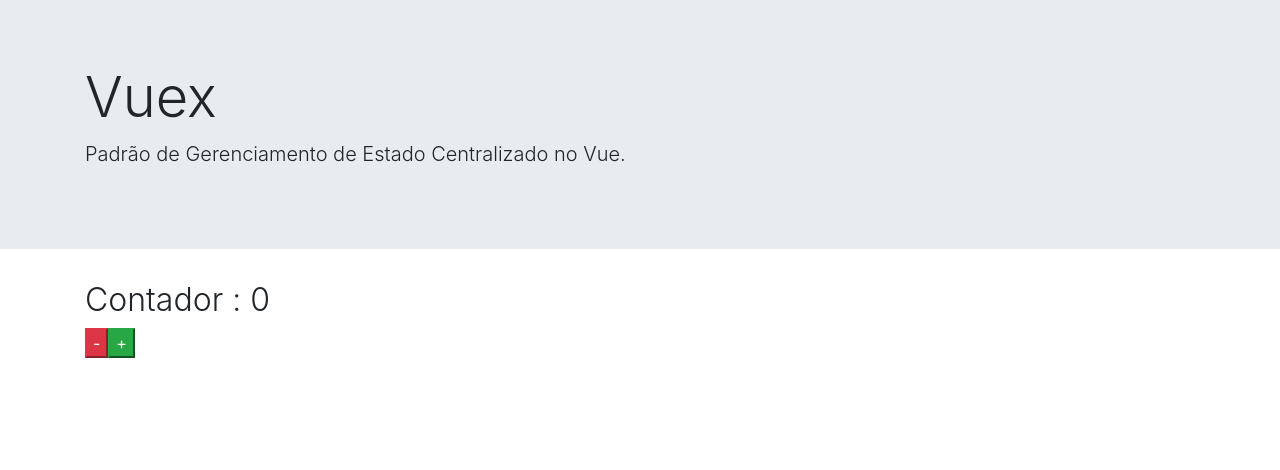
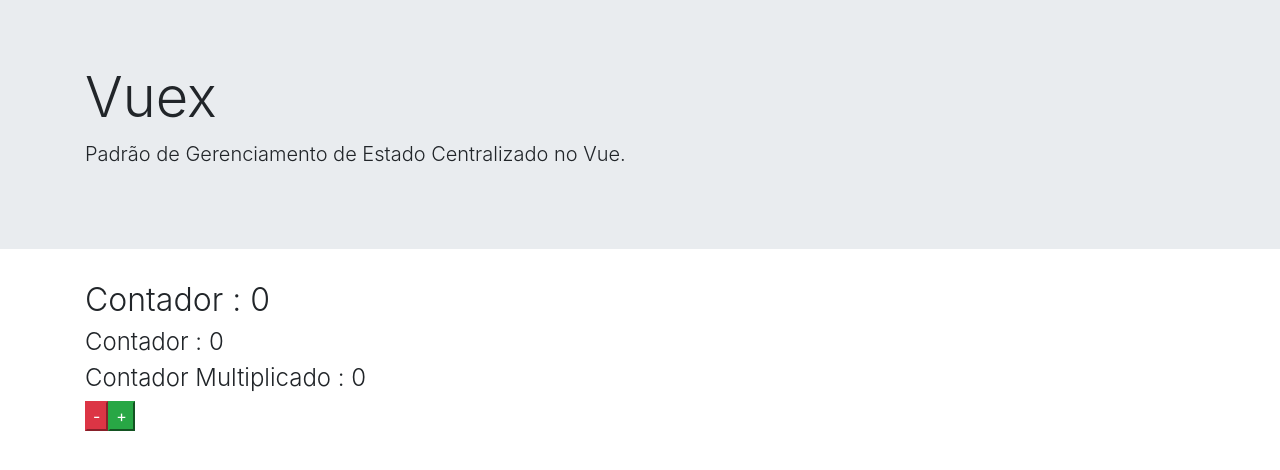
Before and after one commit to flavio-santana/vue-vuex, a Vue app: page / in a window 1280 px wide. Shown: the top 470 px of the page. Built offline with nearby package versions, Linux system fonts and the light colour scheme.

Commit message:
Implentado utilização de função auxiliar MapState

```diff
--- a/src/components/Contador.vue
+++ b/src/components/Contador.vue
@@ -3,6 +3,14 @@
         <h2 class="font-weight-light">
             Contador : {{ contador }}
         </h2>
+
+        <h4 class="font-weight-light">
+            Contador : {{ contadorAlias }}
+        </h4>
+
+         <h4 class="font-weight-light">
+            Contador Multiplicado : {{ contadorMultiplicado }}
+        </h4>
 
         <button
             class="class-btn-lg btn-danger"
@@ -19,17 +27,26 @@
     </div>
 </template>
 <script>
+
+import { mapState } from 'vuex'
+
 export default {
-    /*data(){
+    data(){
         return {
-            contador: 0
-        }
-    },*/
-    computed:{
-        contador(){
-            return this.$store.state.contador
+            contadorLocal : 10
         }
     },
+    /**
+     * Mapeando propries para serem utilizadas no components
+     */
+    //computed: mapState(['contador']),
+    computed: mapState({
+        contador: 'contador',
+        contadorAlias: 'contador',
+        contadorMultiplicado(state){
+            return state.contador * this.contadorLocal
+        }
+    }),
     methods:{
         decrementar(){
             this.$store.state.contador --
```
